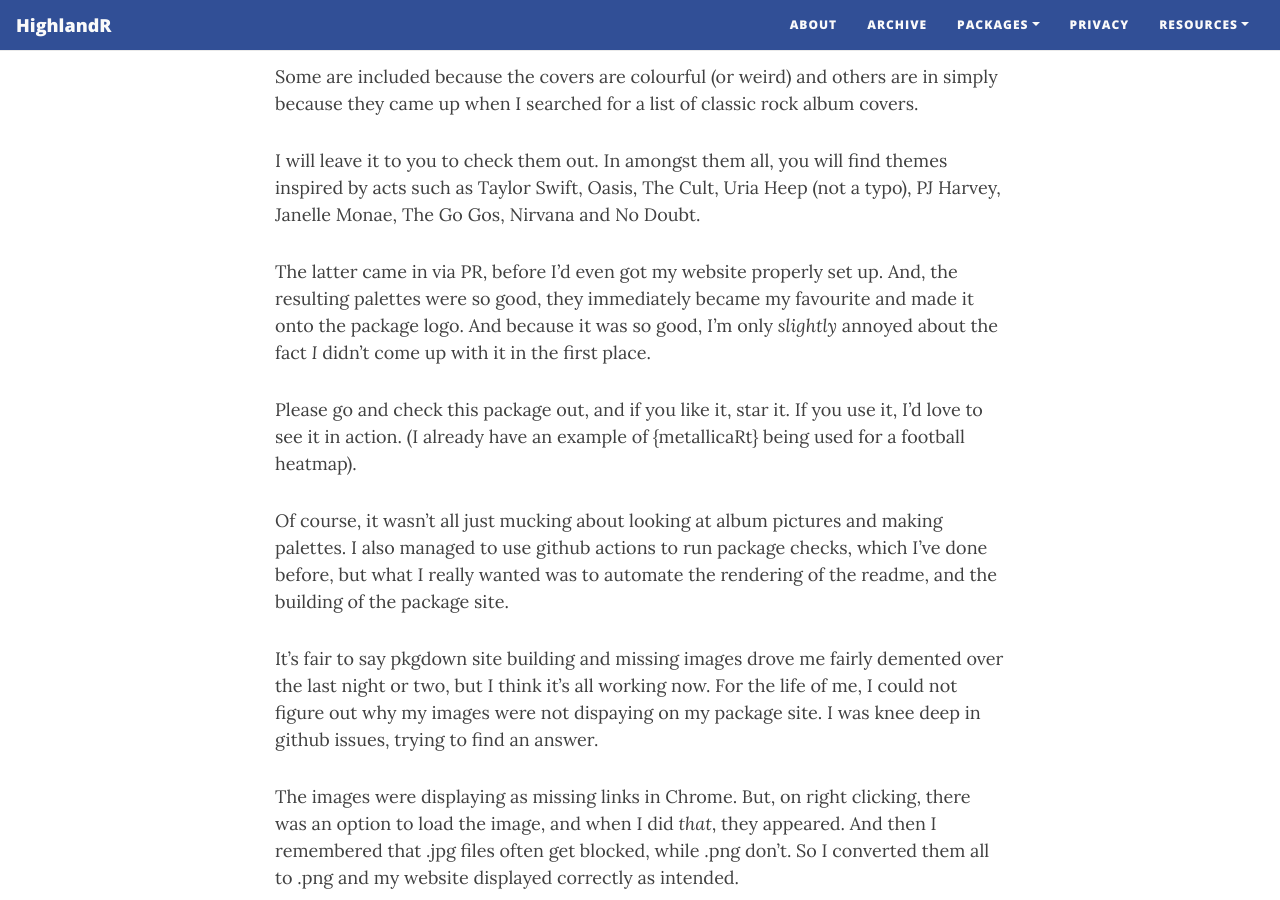
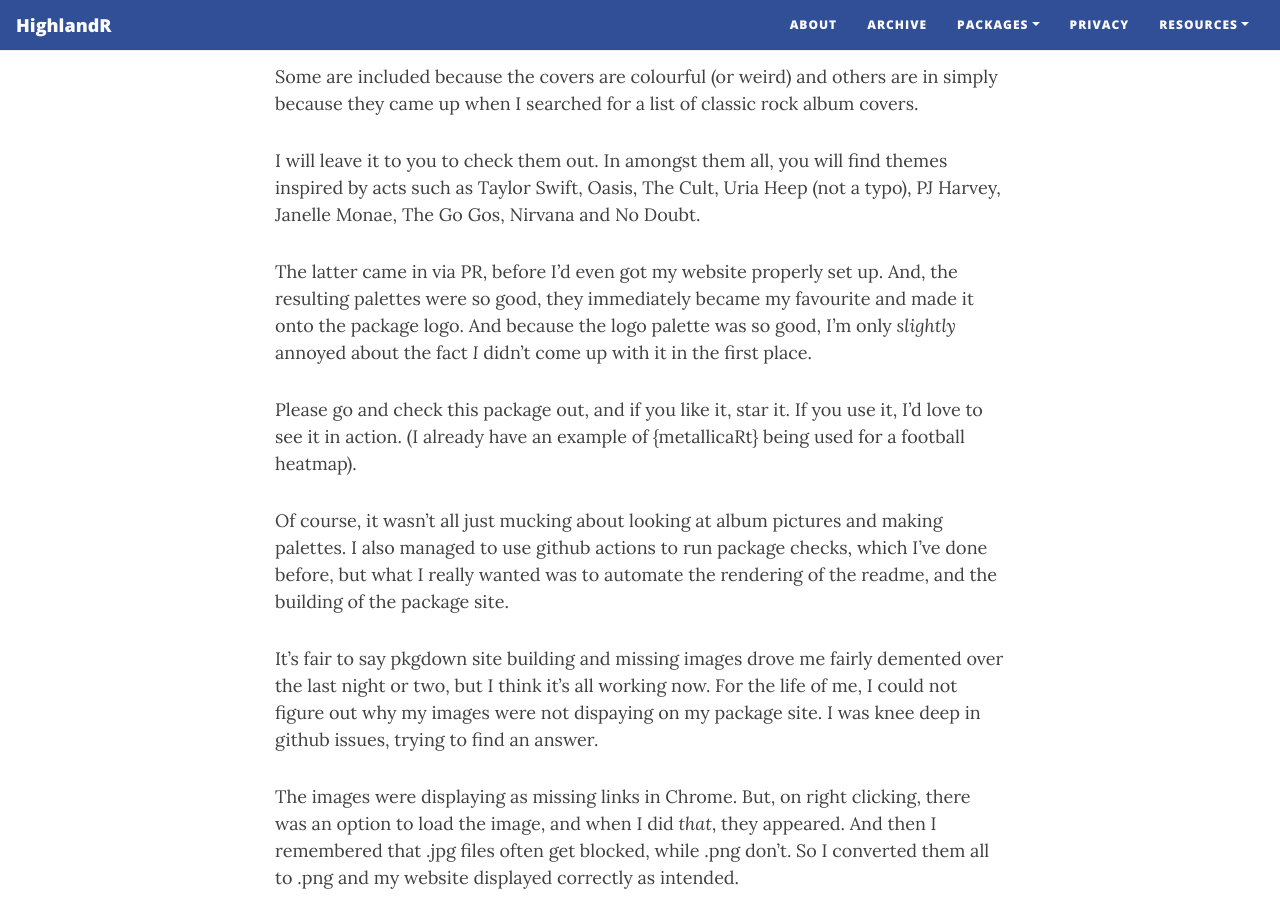
Before and after one commit to johnmackintosh/johnmackintosh.github.io, a Jekyll site: the page built from _posts/2020-10-18-rockthemes.md, in a window 1280 px wide and 900 px high, scrolled down 1390 px. Built offline with Jekyll 4.4.1, drawn with Linux system fonts in a browser that asks for light colours; nearby versions of some CDN libraries.

Commit message:
Update 2020-10-18-rockthemes.md

```diff
--- a/_posts/2020-10-18-rockthemes.md
+++ b/_posts/2020-10-18-rockthemes.md
@@ -50,7 +50,7 @@
 
 The latter came in via PR, before I'd even got my website properly set up.
 And, the resulting palettes were so good, they immediately became my favourite and made it onto the package logo.
-And because it was so good, I'm only _slightly_ annoyed about the fact _I_ didn't come up with it in the first place.
+And because the logo palette was so good, I'm only _slightly_ annoyed about the fact _I_ didn't come up with it in the first place.
 
 
 Please go and check this package out, and if you like it, star it.
```
